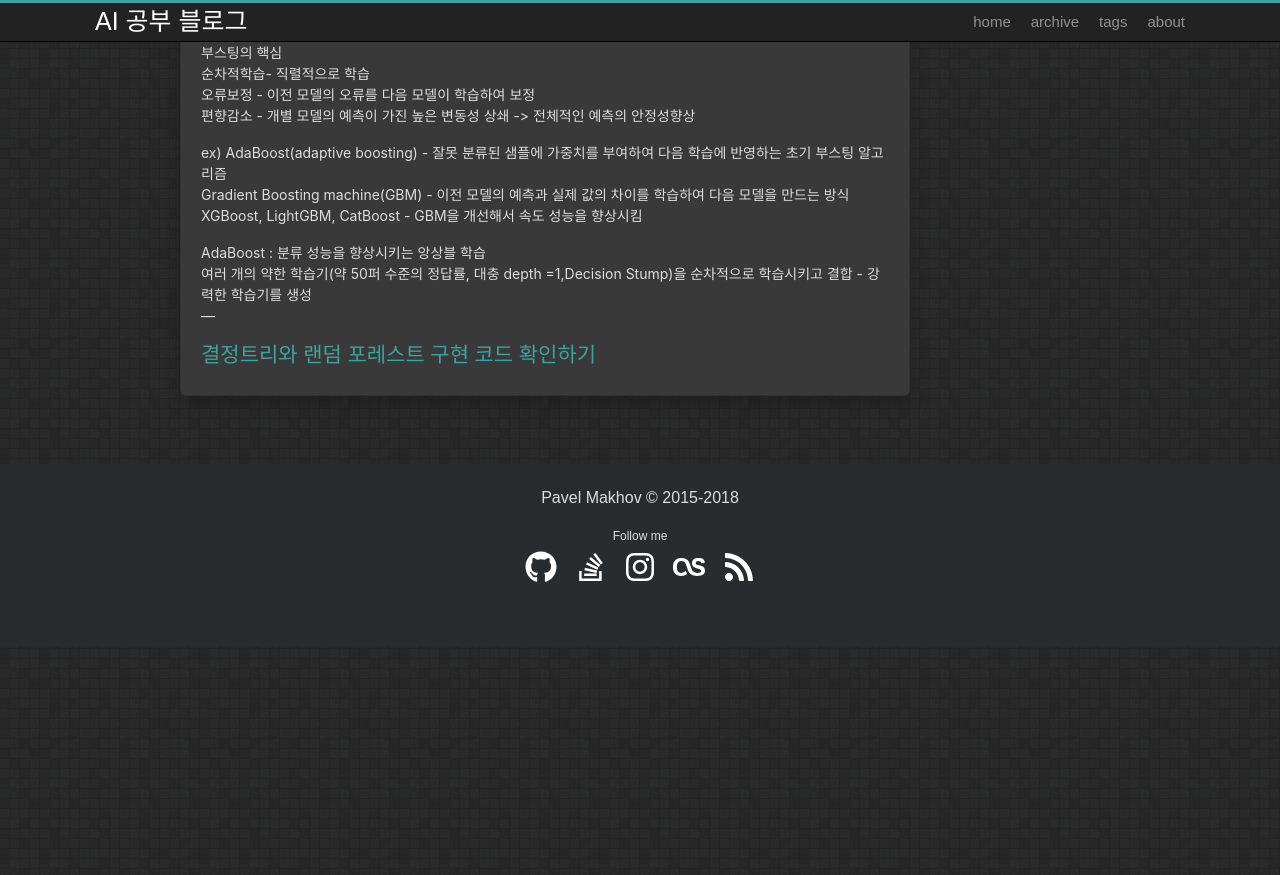
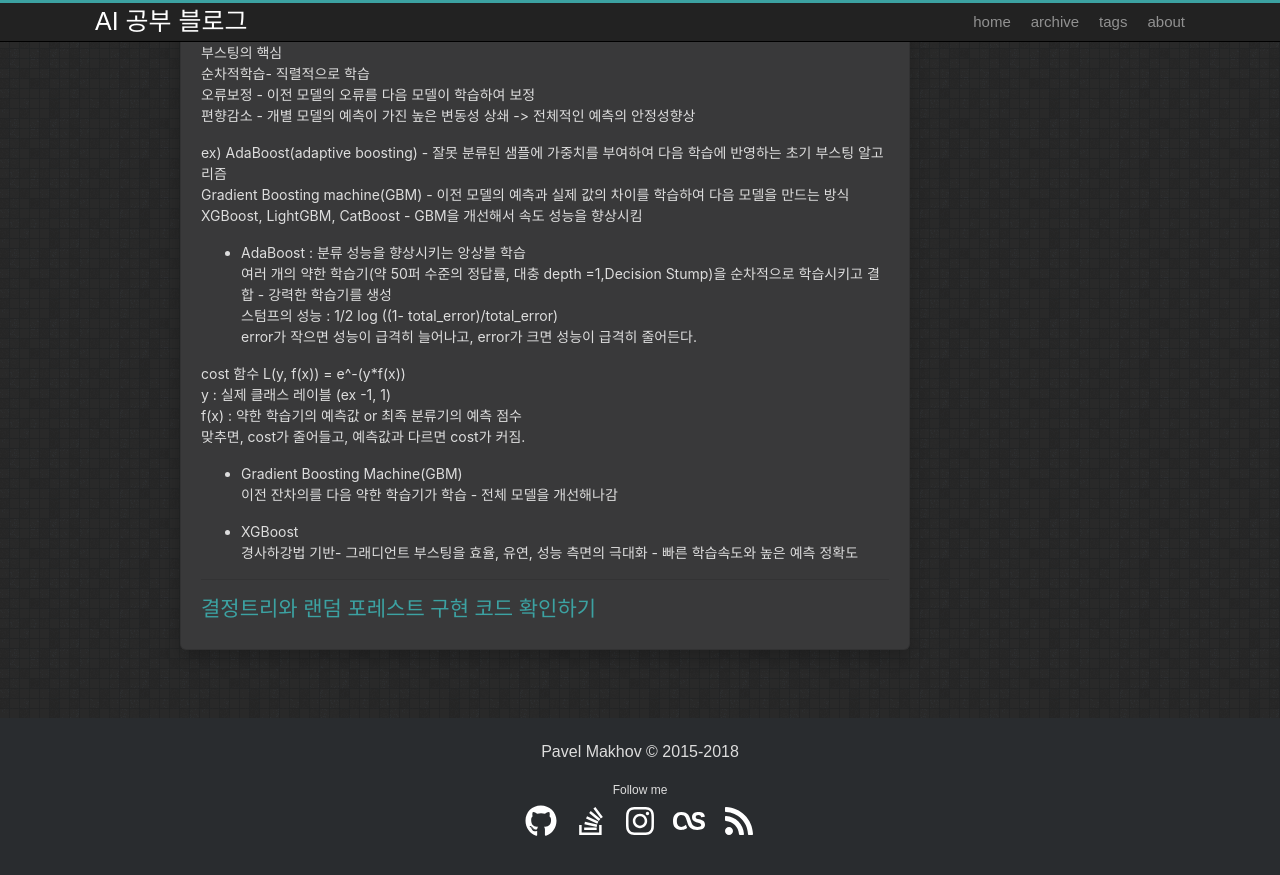
Before and after one commit to Lee-keonhee/Lee-keonhee.github.io, a Jekyll site: the page built from _posts/2025-07-22-DecisionTree_Ensemble.md, in a window 1280 px wide and 900 px high, scrolled down 822 px. Shown: the top 875 px of the window. Built offline with Jekyll 4.4.1, drawn with Linux system fonts in a browser that asks for light colours; before the commit the page ends 1468 px from its top, so only the background shows below that.

Commit message:
Update 2025-07-22-DecisionTree_Ensemble.md

```diff
--- a/_posts/2025-07-22-DecisionTree_Ensemble.md
+++ b/_posts/2025-07-22-DecisionTree_Ensemble.md
@@ -47,8 +47,25 @@ ex) AdaBoost(adaptive boosting) - 잘못 분류된 샘플에 가중치를 부여
 Gradient Boosting machine(GBM) - 이전 모델의 예측과 실제 값의 차이를 학습하여 다음 모델을 만드는 방식
 XGBoost, LightGBM, CatBoost - GBM을 개선해서 속도 성능을 향상시킴
 
-AdaBoost : 분류 성능을 향상시키는 앙상블 학습
+- AdaBoost : 분류 성능을 향상시키는 앙상블 학습
 여러 개의 약한 학습기(약 50퍼 수준의 정답률, 대충 depth =1,Decision Stump)을 순차적으로 학습시키고 결합 - 강력한 학습기를 생성
+스텀프의 성능 : 1/2 log ((1- total_error)/total_error)
+error가 작으면 성능이 급격히 늘어나고, error가  크면 성능이 급격히 줄어든다.
+
+cost 함수 L(y, f(x)) = e^-(y*f(x))
+y : 실제 클래스 레이블 (ex -1, 1)
+f(x) : 약한 학습기의 예측값 or 최족 분류기의 예측 점수
+맞추면, cost가 줄어들고, 예측값과 다르면 cost가 커짐.
+
+
+- Gradient Boosting Machine(GBM)
+이전 잔차의를 다음 약한 학습기가 학습 - 전체 모델을 개선해나감
+
+- XGBoost
+경사하강법 기반- 그래디언트 부스팅을 효율, 유연, 성능 측면의 극대화 - 빠른 학습속도와 높은 예측 정확도
+
+
+
 ---
 
 [결정트리와 랜덤 포레스트 구현 코드 확인하기]({{site.baseurl}}/2025/07/DecisionTree_RandomForest_code/)
```
